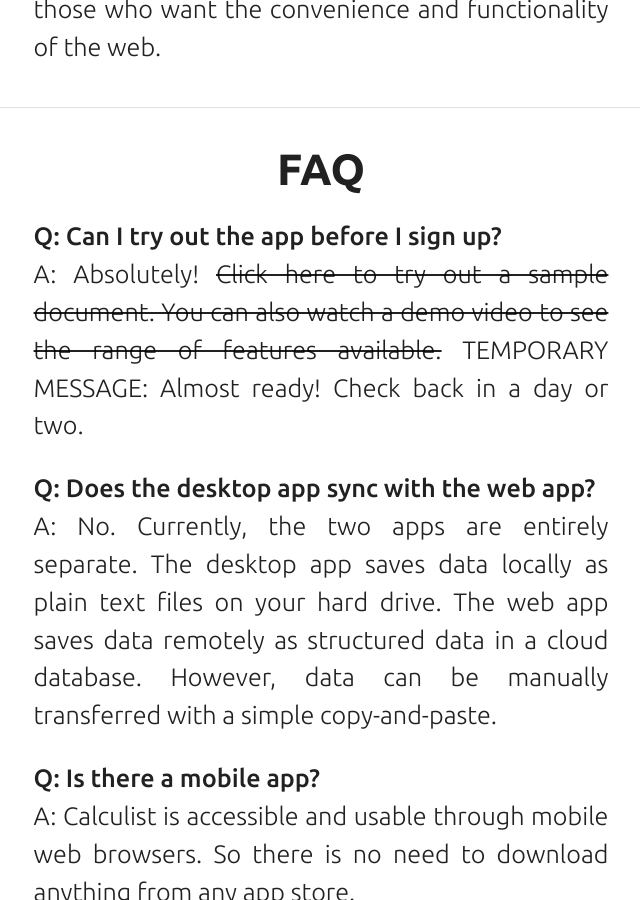
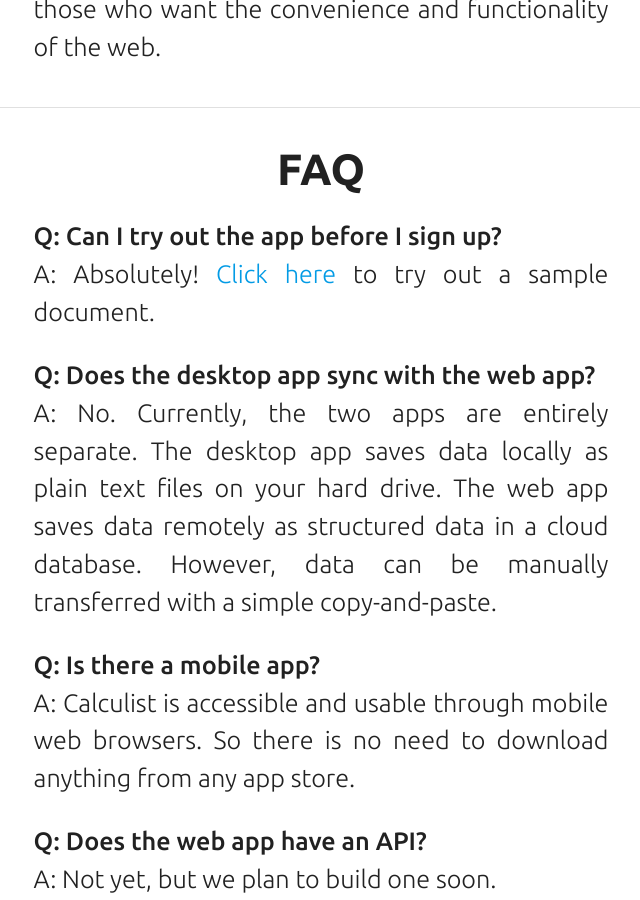
Before and after one commit to calculist/calculist.github.io, a Jekyll site: the page built from pricing.html, in a window 1280 px wide and 900 px high, scrolled down 843 px. Shown: the whole window, without its empty margins (319-959 px from the left). Built offline with Jekyll 4.4.1, drawn with Linux system fonts in a browser that asks for light colours; nearby versions of some CDN libraries; comment, search, counter and statistics services are not loaded.

Commit message:
Add sample doc link

```diff
--- a/pricing.html
+++ b/pricing.html
@@ -106,7 +106,7 @@
         <h3 style="text-align:center;font-weight:bold;">FAQ</h3>
 
         <!-- <p class="flow-text"><strong>Q: Can I try out the app before I sign up?</strong><br/>A: Absolutely! Click here to try out a sample document. You can also watch a demo video to see the range of features available.</p> -->
-        <p class="flow-text"><strong>Q: Can I try out the app before I sign up?</strong><br/>A: Absolutely! <span style="text-decoration: line-through;">Click here to try out a sample document. You can also watch a demo video to see the range of features available.</span> TEMPORARY MESSAGE: Almost ready! Check back in a day or two.</p>
+        <p class="flow-text"><strong>Q: Can I try out the app before I sign up?</strong><br/>A: Absolutely! <a href="https://app.calculist.io/sample" target="_blank">Click here</a> to try out a sample document.</p>
         <p class="flow-text"><strong>Q: Does the desktop app sync with the web app?</strong><br/>A: No. Currently, the two apps are entirely separate. The desktop app saves data locally as plain text files on your hard drive. The web app saves data remotely as structured data in a cloud database. However, data can be manually transferred with a simple copy-and-paste.</p>
         <p class="flow-text"><strong>Q: Is there a mobile app?</strong><br/>A: Calculist is accessible and usable through mobile web browsers. So there is no need to download anything from any app store.</p>
         <p class="flow-text"><strong>Q: Does the web app have an API?</strong><br/>A: Not yet, but we plan to build one soon.</p>
```
